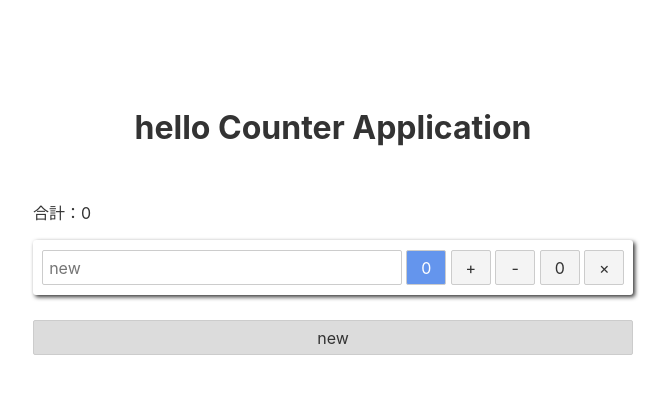
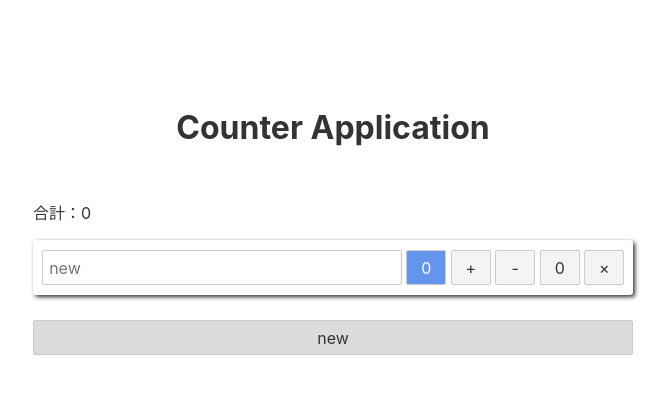
Before and after one commit to ymataku/Counterapp, a Svelte app: page / in a window 1280 px wide. Shown: the top 394 px of the page, without its empty margins (307-976 px from the left). Built offline with nearby package versions, Linux system fonts and the light colour scheme.

Commit message:
final commit

```diff
--- a/src/App.svelte
+++ b/src/App.svelte
@@ -3,7 +3,7 @@
 </script>
 
 <header>
-	<h1>hello Counter Application</h1>
+	<h1>Counter Application</h1>
 </header>
 <main>
   <Calculate/>
```
